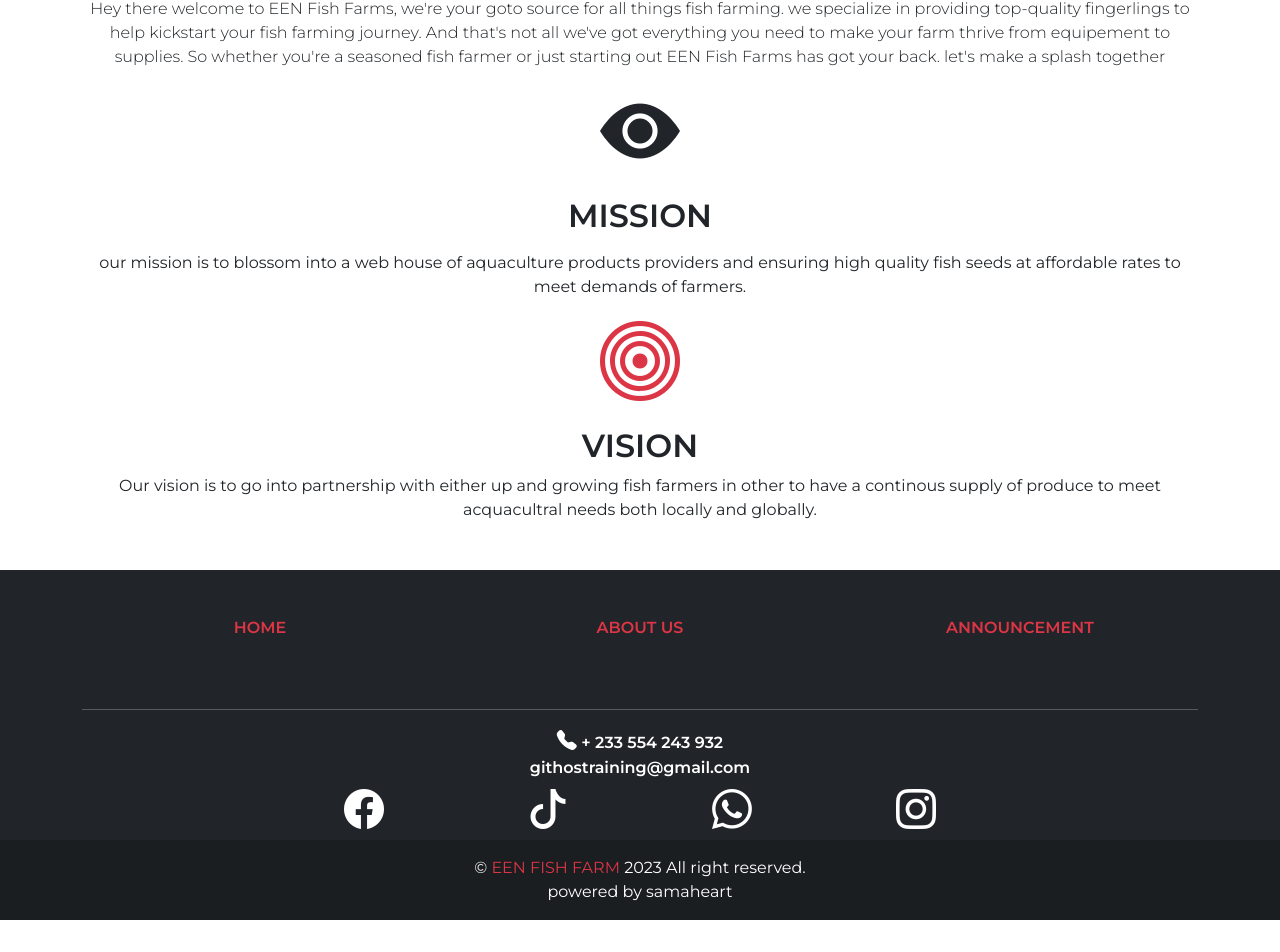
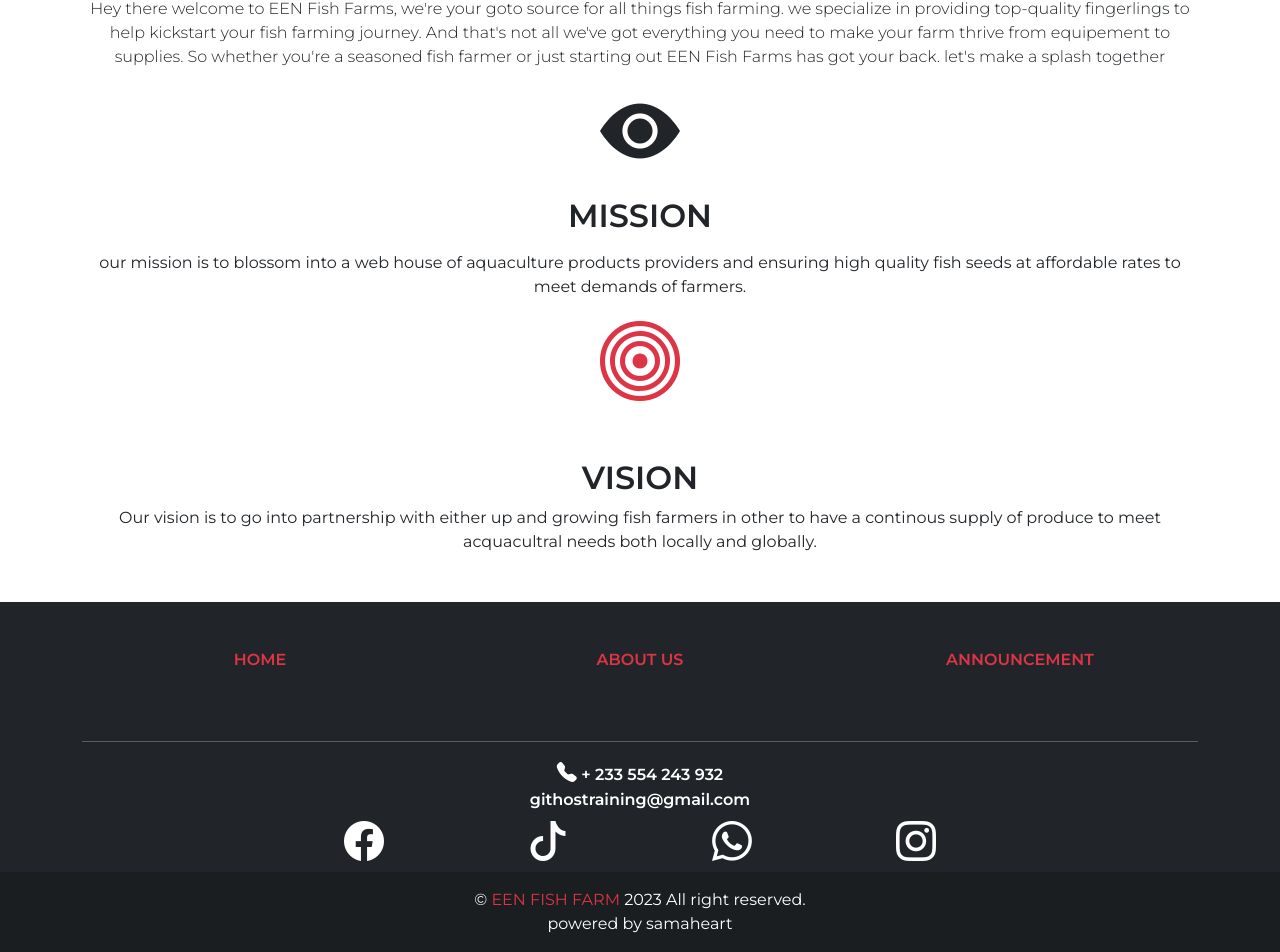
Before and after one commit to chiefportable/enn_new, a Jekyll site: the page built from about.html, in a window 1280 px wide. Shown: the part 642-1594 px from the top of the page. Built offline with Jekyll 4.4.1, drawn with Linux system fonts in a browser that asks for light colours; nearby versions of some CDN libraries; before the commit the page ends 1562 px from its top, so only the background shows below that.

Commit message:
UPDATE about us page new styling #2

```diff
--- a/_includes/aboutus/newabout.html
+++ b/_includes/aboutus/newabout.html
@@ -1,6 +1,6 @@
 <div>
     <div class="about-container">
-        <img src="https://images.unsplash.com/photo-1454923634634-bd1614719a7b?q=80&w=1470&auto=format&fit=crop&ixlib=rb-4.0.3&ixid=M3wxMjA3fDB8MHxwaG90by1wYWdlfHx8fGVufDB8fHx8fA%3D%3D" alt="people" style="height: 440px; width:100%;">
+        <img src="https://images.unsplash.com/photo-1524334228333-0f6db392f8a1?q=80&w=1470&auto=format&fit=crop&ixlib=rb-4.0.3&ixid=M3wxMjA3fDB8MHxwaG90by1wYWdlfHx8fGVufDB8fHx8fA%3D%3D" alt="people" style="height: 440px; width:100%;">
         <h1 class="centered fw-bold display-5">ABOUT US</h1>
     </div>
 
@@ -33,7 +33,7 @@
             <div class="text-center">
                 <i class="bi bi-bullseye display-1 text-danger"></i>
             </div>
-            <div class="container text-center my-3">
+            <div class="container text-center my-5">
                 <h2 class="fw-bold">{{"vision" | upcase}}</h2>
                 <p>
                     Our vision is to go into partnership with either up and growing fish farmers in other to have a continous supply of produce to meet acquacultral needs both locally and globally.
```
